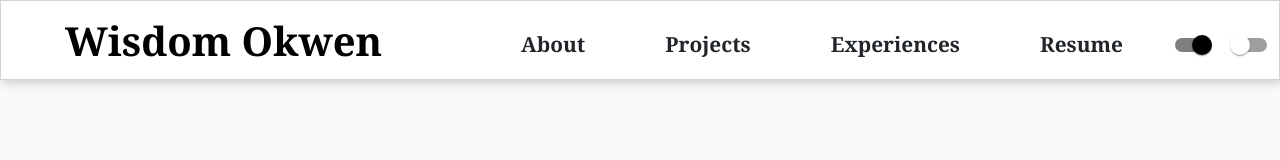
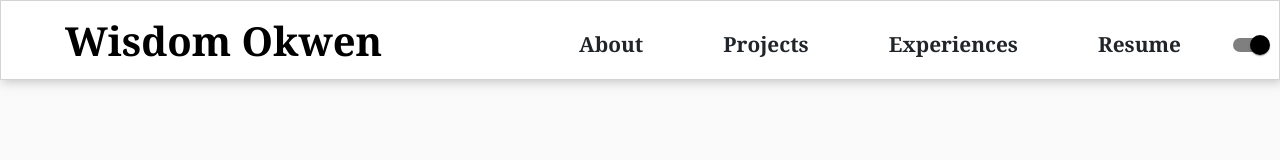
Before and after one commit to wisdom-okwen/website, a React (Create React App) app: page / in a window 1280 px wide. Shown: the top 160 px of the page. Built offline with nearby package versions, Linux system fonts and the light colour scheme.

Commit message:
Remove extra switch

```diff
--- a/src/components/navbar/ThemeSwitch.jsx
+++ b/src/components/navbar/ThemeSwitch.jsx
@@ -24,7 +24,6 @@ export default function BasicSwitches() {
   return (
     <div>
       <StyledSwitch {...label} defaultChecked onChange={toggleTheme} theme={theme} />
-      <StyledSwitch {...label} onChange={toggleTheme} theme={theme} />
     </div>
   );
 }
```
